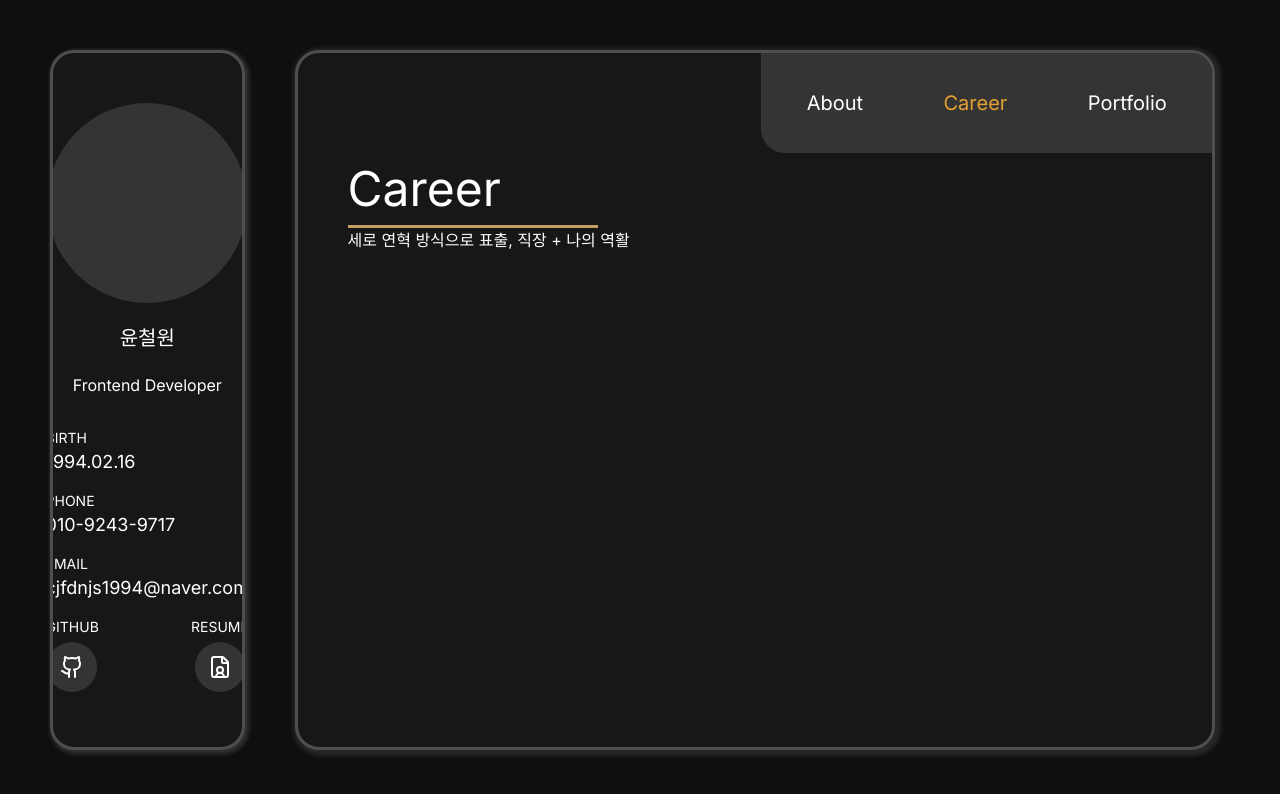
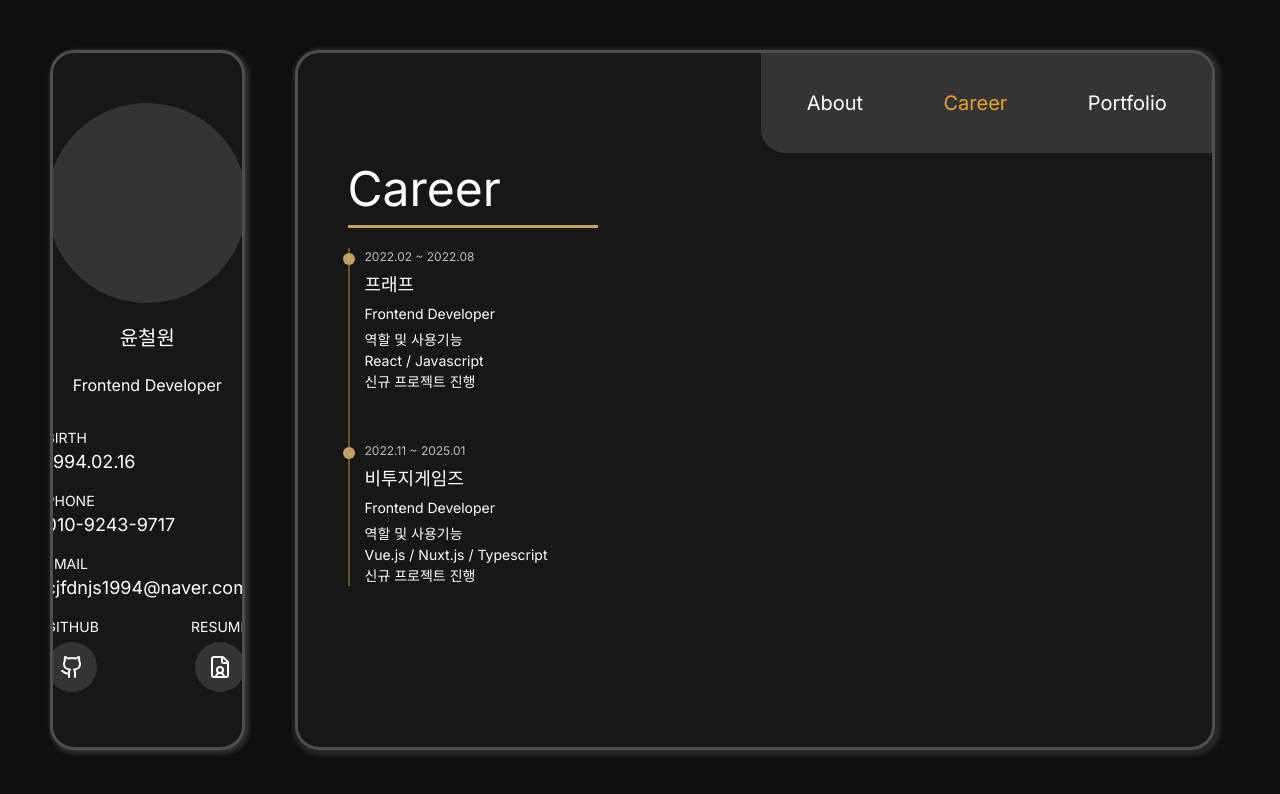
Before and after one commit to DevWonny/portfolio_new, a Next.js app: page / in a window 1280 px wide. Both pictures are taken after a click on the item "Career". Shown: the top 794 px of the page. Built offline with nearby package versions, Linux system fonts and the light colour scheme; a web font is replaced by a local one.

Commit message:
Career Tab Layout 구현 완료

```diff
--- a/app/components/career.tsx
+++ b/app/components/career.tsx
@@ -4,10 +4,40 @@ import "@/styles/components/career.scss";
 
 export default function Career() {
   return (
-    <div className="career-wrap">
+    <div className="career-wrap h-full">
       <h1 className="title">Career</h1>
       <div className="division"></div>
-      세로 연혁 방식으로 표출, 직장 + 나의 역활
+      {/* 세로 연혁 방식으로 표출, 직장 + 나의 역활 */}
+
+      <section className="timeline-container relative">
+        <div className="timeline-item flex relative">
+          <div className="dot"></div>
+          <div className="timeline-content flex flex-col">
+            <span className="date">2022.02 ~ 2022.08</span>
+            <h3>프래프</h3>
+            <p>Frontend Developer</p>
+            <ul>
+              <li>역할 및 사용기능</li>
+              <li>React / Javascript</li>
+              <li>신규 프로젝트 진행</li>
+            </ul>
+          </div>
+        </div>
+
+        <div className="timeline-item flex relative">
+          <div className="dot"></div>
+          <div className="timeline-content flex flex-col">
+            <span className="date">2022.11 ~ 2025.01</span>
+            <h3>비투지게임즈</h3>
+            <p>Frontend Developer</p>
+            <ul>
+              <li>역할 및 사용기능</li>
+              <li>Vue.js / Nuxt.js / Typescript</li>
+              <li>신규 프로젝트 진행</li>
+            </ul>
+          </div>
+        </div>
+      </section>
     </div>
   );
 }
--- a/styles/components/career.scss
+++ b/styles/components/career.scss
@@ -9,5 +9,46 @@ div.career-wrap {
     width: 250px;
     height: 3px;
     background-color: $point-border;
+    margin-bottom: 20px;
+  }
+
+  section.timeline-container {
+    &::before {
+      content: "";
+      position: absolute;
+      left: 0;
+      top: 0;
+      width: 2px;
+      height: 100%;
+      background-color: rgba(212, 175, 55, 0.4);
+    }
+
+    div.timeline-item {
+      gap: 10px;
+      &:not(:last-child) {
+        margin-bottom: 50px;
+      }
+
+      div.dot {
+        width: 12px;
+        height: 12px;
+        background-color: $point-border;
+        border-radius: 50%;
+        margin-left: -5px;
+        margin-top: 5px;
+      }
+      div.timeline-content {
+        font-size: 14px;
+        gap: 5px;
+        span.date {
+          font-size: 12px;
+          color: #bebebe;
+        }
+
+        h3 {
+          font-size: 18px;
+        }
+      }
+    }
   }
 }
```
